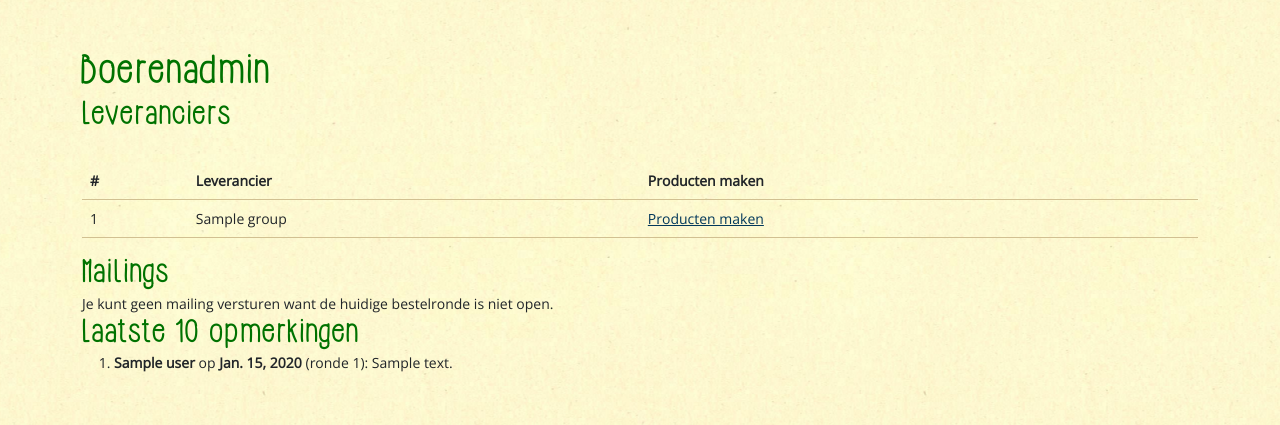
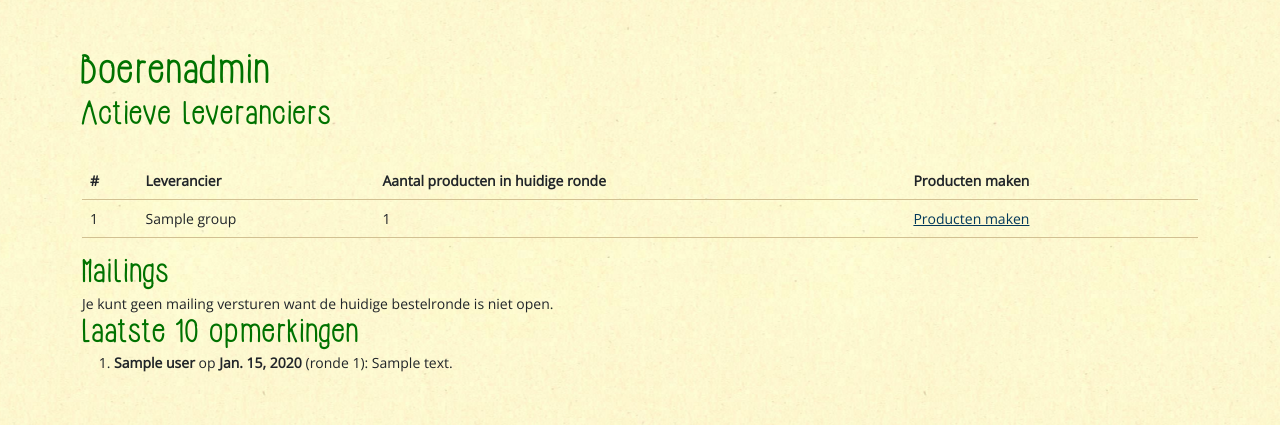
Before and after one commit to VOKO-Utrecht/voko, a Django app: template webapp/templates/ordering/admin/suppliers.html in a window 1280 px wide. Shown: the part 94-519 px from the top of the page. Run offline with Django 4.2, Linux system fonts and the light colour scheme; the template is opened without the code that fills it: most values are stand-ins (such as "Sample title", 1, 10 or a date in 2020); some libraries are stand-ins or nearby versions; some web fonts are replaced.

Commit message:
Added count of products in current round

```diff
--- a/webapp/templates/ordering/admin/suppliers.html
+++ b/webapp/templates/ordering/admin/suppliers.html
@@ -2,13 +2,14 @@
 {% block content %}
 <h1>Boerenadmin</h1>
 
-<h2>Leveranciers</h2>
+<h2>Actieve leveranciers</h2>
 <div class="panel panel-default">
   <table class="table">
     <thead>
       <tr>
         <th>#</th>
         <th>Leverancier</th>
+        <th>Aantal producten in huidige ronde</th>
         <th>Producten maken</th>
       </tr>
     </thead>
@@ -17,6 +18,7 @@
           <tr>
             <td>{{ supplier.pk }}</td>
             <td>{{ supplier.name }}</td>
+            <td>{{ supplier.product_count }}</td>
             <td><a href="{% url 'create_draft_products' supplier.pk %}">Producten maken</a></td>
           </tr>
       {% endfor %}
```
Also changed, not shown: webapp/ordering/admin_views.py (+7 -2 lines).
